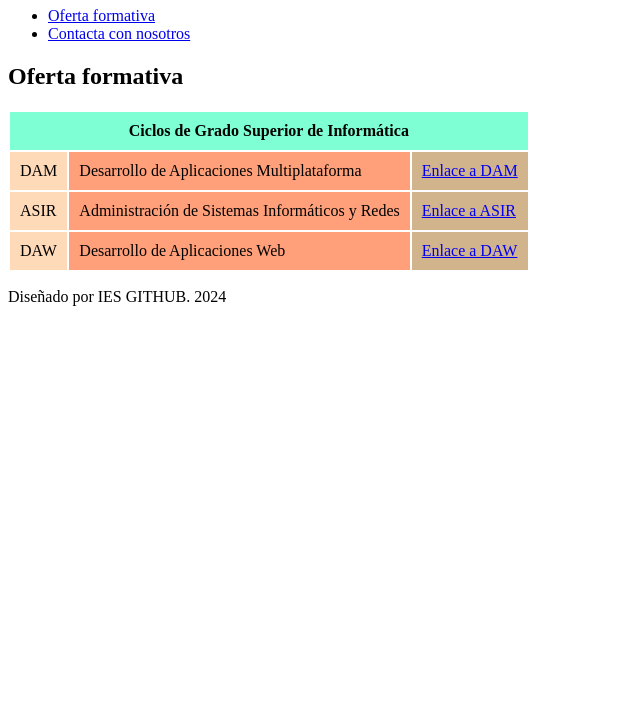
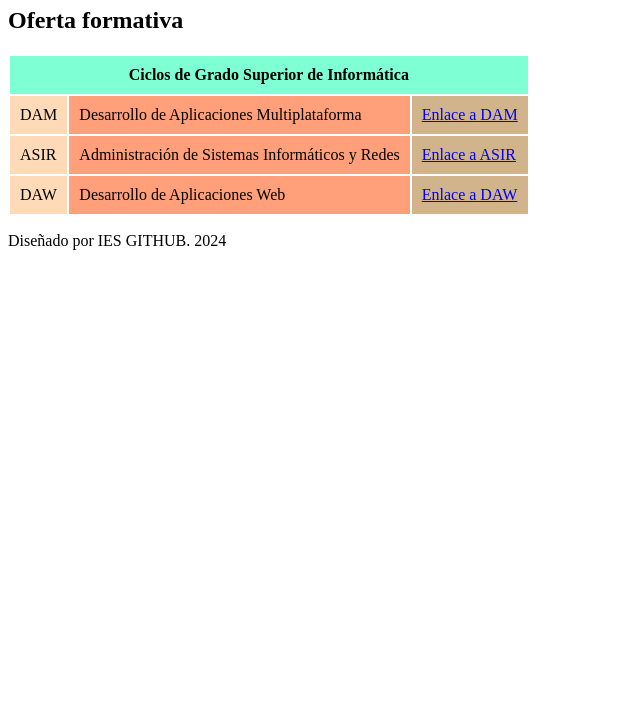
Before and after one commit to JessicaGarridoPeralta/MiPrimeraWebHTML, a plain HTML site: page index.html in a window 1280 px wide. Shown: the part 73-800 px from the top of the page, without its empty margins (0-640 px from the left). Drawn offline with Linux system fonts and the light colour scheme.

Commit message:
Update index.html

```diff
--- a/index.html
+++ b/index.html
@@ -3,18 +3,13 @@
 
     <head>
         <meta charset="UTF-8">
+        <meta name="viewport" content="widht=device-width, initial-scale=1.0">
         <title>PROYECTO INTERMODULAR</title>
     </head>
 
     <body>
         <header>
             <h1>Web IES GITHUB</h1>
-            <nav>
-                <ul>
-                     <li><a href="oferta-formativa.html">Oferta formativa</a></li>
-                     <li><a href="contacta.html">Contacta con nosotros</a></li>
-                </ul>
-            </nav>
         </header>
 
         <main>
```
